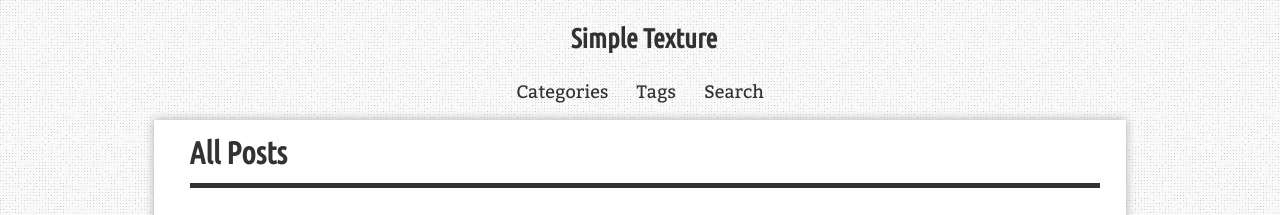
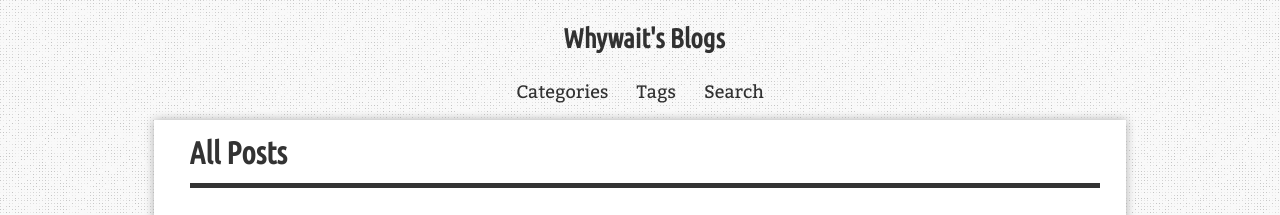
Before and after one commit to AuthurWhywait/AuthurWhywait.github.io, a Jekyll site: the page built from blog/index.html, in a window 1280 px wide. Shown: the top 215 px of the page. Built offline with Jekyll 4.4.1, drawn with Linux system fonts in a browser that asks for light colours; comment, search, counter and statistics services are not loaded.

Commit message:
Update _config.yml

```diff
--- a/_config.yml
+++ b/_config.yml
@@ -23,11 +23,11 @@
 # Site Data
 url: # the base hostname & protocol for your site, e.g. http://example.com
 baseurl: # the subpath of your site, e.g. /blog
-title: Simple Texture
-description: "A gem-based responsive simple texture styled Jekyll theme."
+title: Whywait's Blogs
+description: "Growth is not just about physical growth, but knowledge."
 keywords: 'jekyll,theme,gem-based,blog'
 author:
-  name:
+  name: whywait
   job_title:
   location:
   email:
@@ -35,7 +35,7 @@
     - name: facebook
       url:
     - name: github
-      url: https://github.com/AuthurWhywait
+      url: https://github.com/AuthurWhywait/
     - name: instagram
       url:
     - name: linkedin
@@ -47,8 +47,9 @@
     - name: vk
       url:
 home:
-  section1: <h1>Simple Texture</h1>
+  section1: <h1>My Blogs</h1>
   section2: <h2>A gem-based responsive simple texture styled Jekyll theme</h2>
+#   section2: <h2>Gro</h2>
   section3: <div class="social-links"><a class="ico-github btn" href="https://github.com/yizeng/jekyll-theme-simple-texture" title="View on GitHub"></a></div>
 blog:
   cc_license: http://creativecommons.org/licenses/by-sa/4.0/ # A link to CC License of your choice.
```
